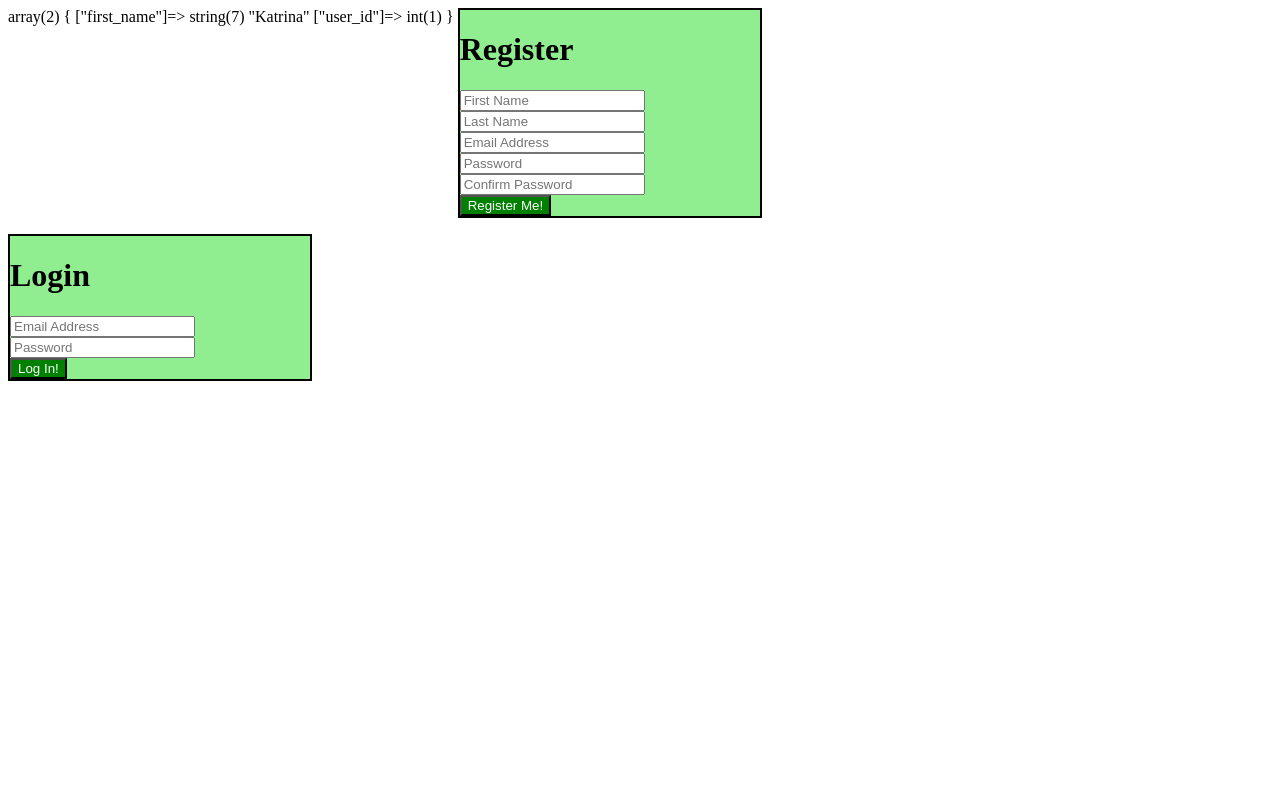
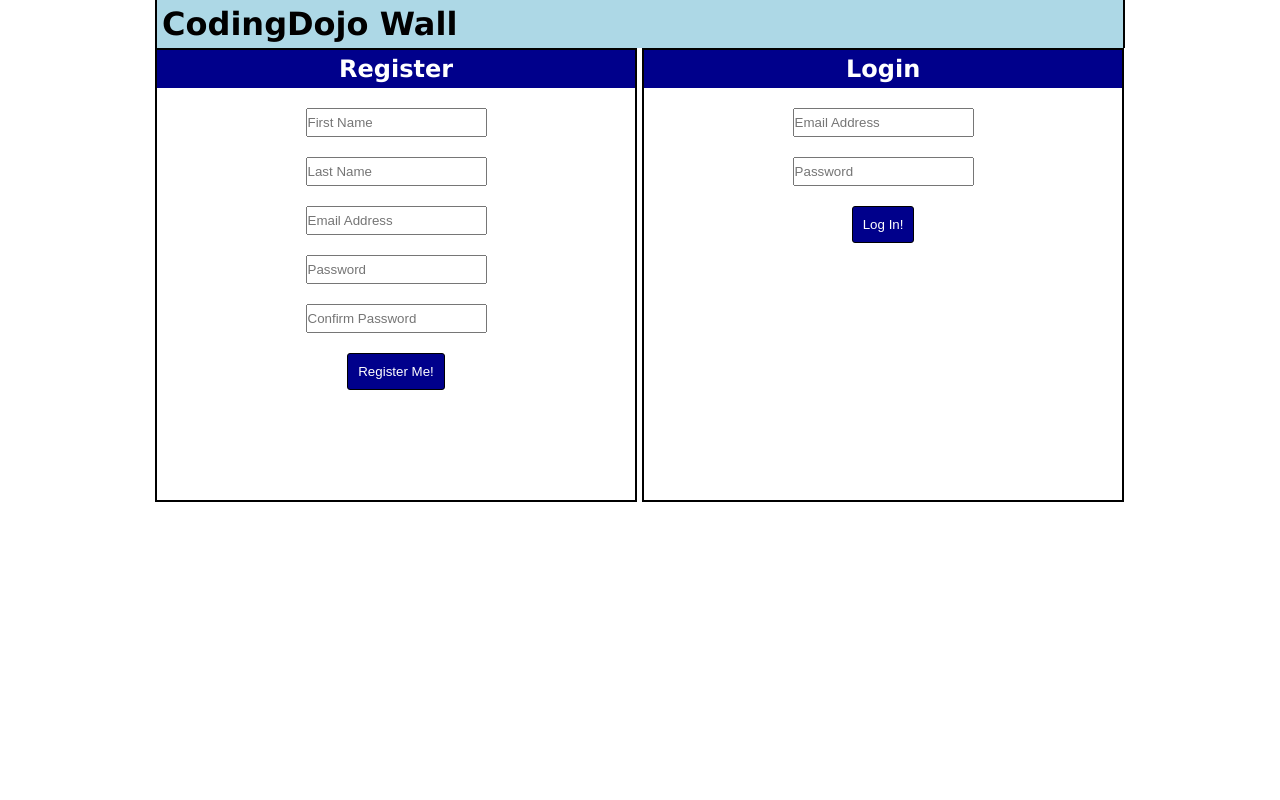
Before and after one commit to blueyedQT/TheWall, a PHP site: page / in a window 1280 px wide. Run offline with PHP 8.4, Linux system fonts and the light colour scheme; a user stored in the database is signed in.

```diff
--- a/connection.php
+++ b/connection.php
@@ -17,7 +17,6 @@ function fetch_all($query)
 	global $connection;
 	$result = $connection->query($query);
 
-	//while($row = $result->fetch_assoc())
 	while($row = mysqli_fetch_assoc($result))
 	{
 		$data[] = $row;
@@ -33,9 +32,6 @@ function fetch_record($query)
 	//return $result->fetch_assoc();
 }
 
-//use to run INSERT/DELETE/UPDATE, queries that don't return a value
-//notice this function returns a value.  This value will be equal to the ID of the most recent query item
-//ran by your PHP code.
 function run_mysql_query($query)
 {
 	global $connection;
@@ -43,8 +39,6 @@ function run_mysql_query($query)
  	return $connection->insert_id;
 }
 
-//This function will return an escaped string.  IE the string "That's crazy!" Will be returned as:
-// "That\'s crazy!...This helps secure your database!
 function escape_this_string($string)
 {
 	global $connection;
--- a/index.php
+++ b/index.php
@@ -1,6 +1,5 @@
 <?php
 session_start();
-var_dump($_SESSION);
 ?>
 <!doctype html>
 <html lang="en">
@@ -10,29 +9,35 @@ var_dump($_SESSION);
 	<link rel="stylesheet" type="text/css" href="styles.css">
 </head>
 <body>
-	<?php
-	if(!empty($_SESSION['messages'])) {
-		foreach($_SESSION['messages'] as $message) {
-			echo '<p class="red">' . $message . '</p>';
-		}
-	} ?>
+	<div class="header">
+		<h1>CodingDojo Wall</h1>
+	</div>
 	<form class="index" action="process.php" method="post">
-		<h1>Register</h1>
-		<input type="text" name="first_name" placeholder="First Name">
-		<input type="text" name="last_name" placeholder="Last Name">
-		<input type="text" name="email" placeholder="Email Address">
-		<input type="password" name="password" placeholder="Password">
-		<input type="password" name="password2" placeholder="Confirm Password">
+		<h2 class="index">Register</h1>
+<?php 	if(!empty($_SESSION['regErr'])) {
+			foreach($_SESSION['regErr'] as $message) {
+				echo '<p class="red">- ' . $message . ' -</p>';
+			}
+		} ?>
+		<input class="index" type="text" name="first_name" placeholder="First Name">
+		<input class="index" type="text" name="last_name" placeholder="Last Name">
+		<input class="index" type="text" name="email" placeholder="Email Address">
+		<input class="index" type="password" name="password" placeholder="Password">
+		<input class="index" type="password" name="password2" placeholder="Confirm Password">
 		<input type="hidden" name="action" value="register">
-		<input class="submit" type="submit" name="submit" value="Register Me!">
+		<input class="button" type="submit" name="submit" value="Register Me!">
 	</form>
-
 	<form class="index" action="process.php" method="post">
-		<h1>Login</h1>
-		<input type="text" name="email" placeholder="Email Address">
-		<input type="password" name="password" placeholder="Password">
+		<h2 class="index">Login</h1>
+<?php 	if(!empty($_SESSION['logErr'])) {
+			foreach($_SESSION['logErr'] as $message) {
+				echo '<p class="red">- ' . $message . ' -</p>';
+			}
+		} ?>
+		<input class="index" type="text" name="email" placeholder="Email Address">
+		<input class="index" type="password" name="password" placeholder="Password">
 		<input type="hidden" name="action" value="login">
-		<input class="submit" type="submit" name="submit" value="Log In!">
+		<input class="button" type="submit" name="submit" value="Log In!">
 	</form>
 </body>
 </html>
--- a/styles.css
+++ b/styles.css
@@ -1,41 +1,71 @@
 * {
-
+	padding: 0;
+	margin: 0;
 }
 body {
 	width: 970px;
+	font-family: Verdana, sans-serif;
+	margin: 0 auto;
 }
-form {
-	background-color: lightgreen;
-}
-form.index {
-	width: 300px;
-	display: inline-block;
-	border: 2px solid black;
-	vertical-align: top;
-}
-.red {
-	color: red;
+.header {
+	background-color: lightblue;
+	border-left: 2px solid black;
+	border-right: 2px solid black;
 }
 h1 {
 	display: inline-block;
 	width: 600px;
+	padding: 5px;
 }
-.header {
+.button {
+	border: 1px solid black;
+	background-color: darkblue;
+	color: white;
+	padding: 10px;
+	border-radius: 3px;
+}
+
+/*Index Only Features*/
+form.index {
+	width:478px;
+	display: inline-block;
+	border: 2px solid black;
+	vertical-align: top;
+	text-align: center;
+	height: 450px;
+}
+h2.index {
+	display: block;
+	text-align: center;
+	width: auto;
+}
+input.index {
+	display: block;
+	margin: 20px auto;
+	height: 25px;
+}
+
+
+p.red {
+	color: red;
+	font-size: 75%;
+}
+.headerText {
 	display: inline-block;
 	width: 200px;
 }
-/*Can combine submit and header into a button class most likely
-*/
-.submit {
-	display: block;
-	background-color: green;
+.posts {
+	margin: 20px 0px 20px 800px;
+	border: 1px solid black;
+	background-color: darkblue;
 	color: white;
-}
-.button {
-	margin-left: 700px;
-	margin-top: 10px;
+	padding: 10px;
+	border-radius: 3px;
 }
 h2 {
+	background-color: darkblue;
+	color: white;
+	padding: 5px;
 
 }
 .wall {
```
Also changed, not shown: other parts of styles.css (+25 -5 lines), mysql_data.sql (added, +119 -0 lines), process.php (+29 -29 lines), testcode.php (deleted, +0 -17 lines), wall.php (+17 -24 lines).
